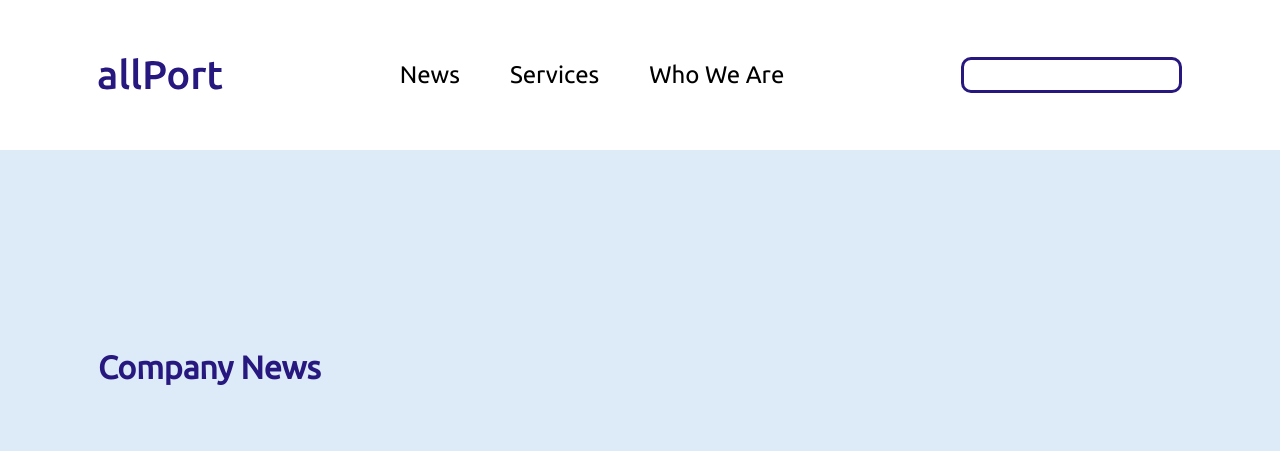
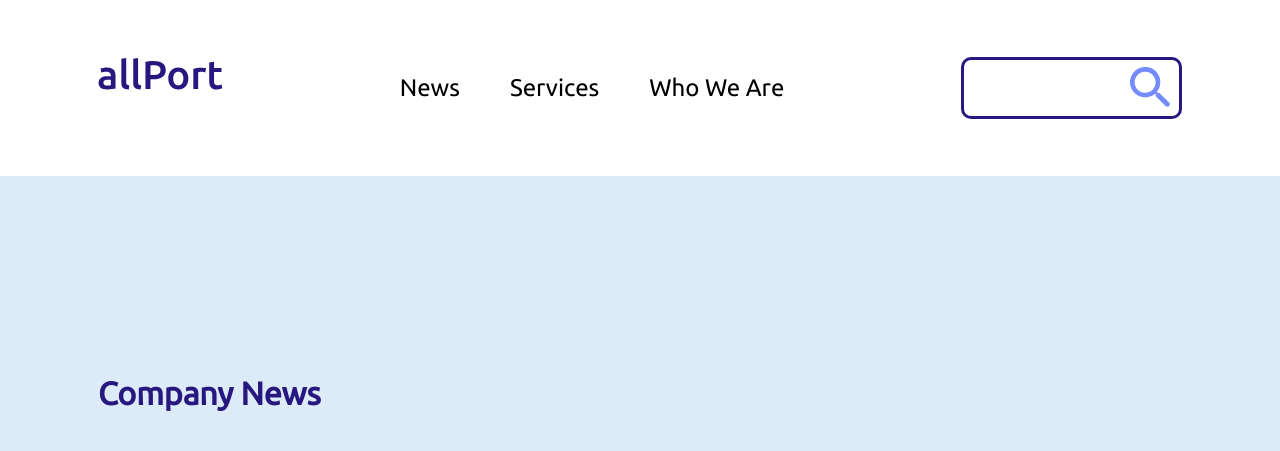
Before and after one commit to kakha326/davaleba-6, a plain HTML site: page index.html in a window 1280 px wide. Shown: the top 451 px of the page. Drawn offline with Linux system fonts and the light colour scheme.

Commit message:
search icon change

```diff
--- a/index.html
+++ b/index.html
@@ -15,9 +15,6 @@
     <link rel="preconnect" href="https://fonts.googleapis.com">
     <link rel="preconnect" href="https://fonts.gstatic.com" crossorigin>
     <link href="https://fonts.googleapis.com/css2?family=Quattrocento+Sans&display=swap" rel="stylesheet">
-    <link rel="stylesheet" href="https://cdnjs.cloudflare.com/ajax/libs/font-awesome/6.4.0/css/all.min.css">
-    <!-- <script src="https://kit.fontawesome.com/1a418111b4.js" crossorigin="anonymous"></script> -->
-
 </head>
 
 <div class="container">
@@ -38,7 +35,7 @@
                 </ul>
             </nav>
             <div class="searchbutton">
-                <i class="fa-light fa-magnifying-glass"></i>
+                <img src="img/ic_round-search.svg">
 
             </div>
 
```
Also changed, not shown: img/ic_round-search.svg (added), img/searchicon.svg (added).
